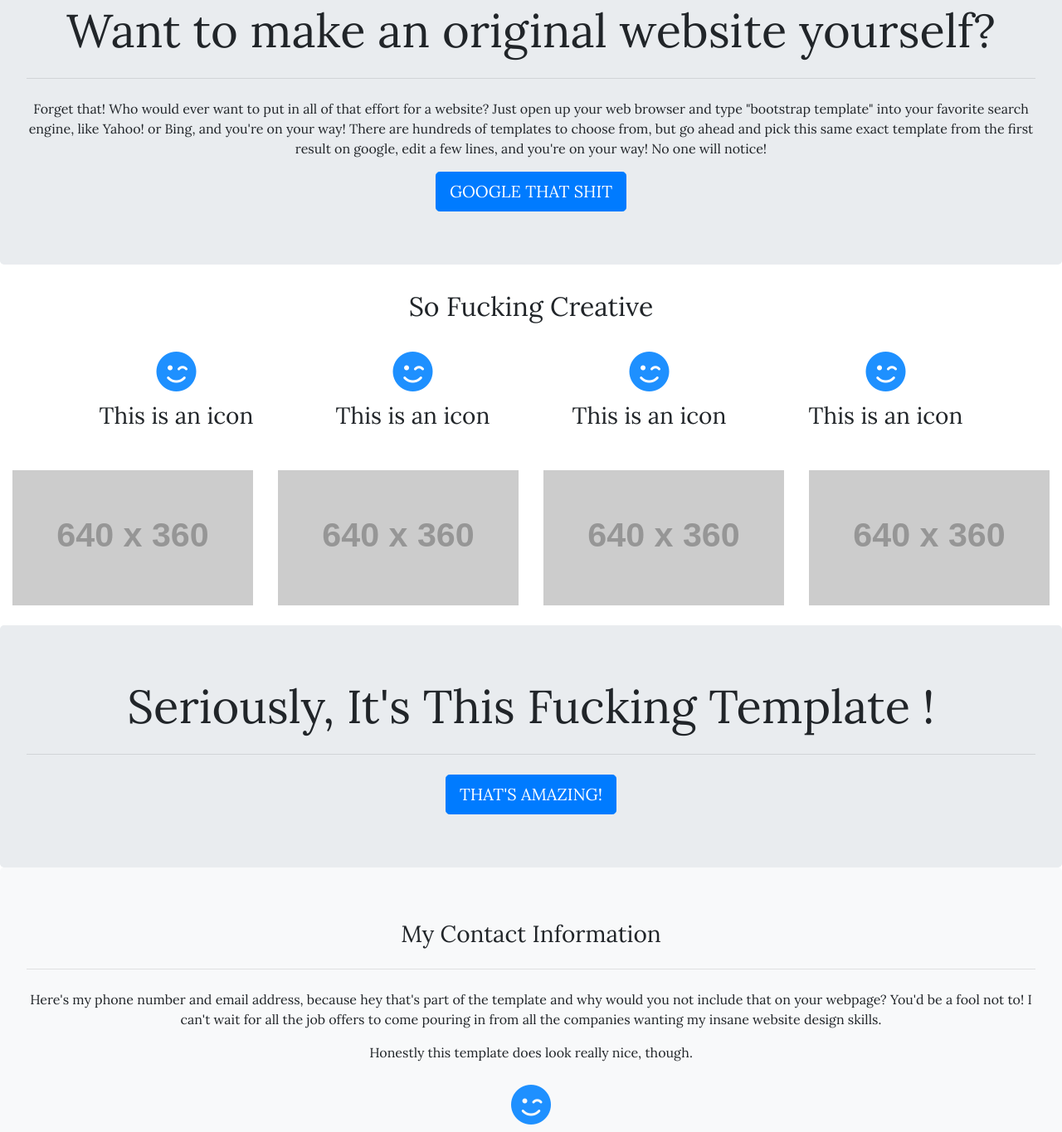
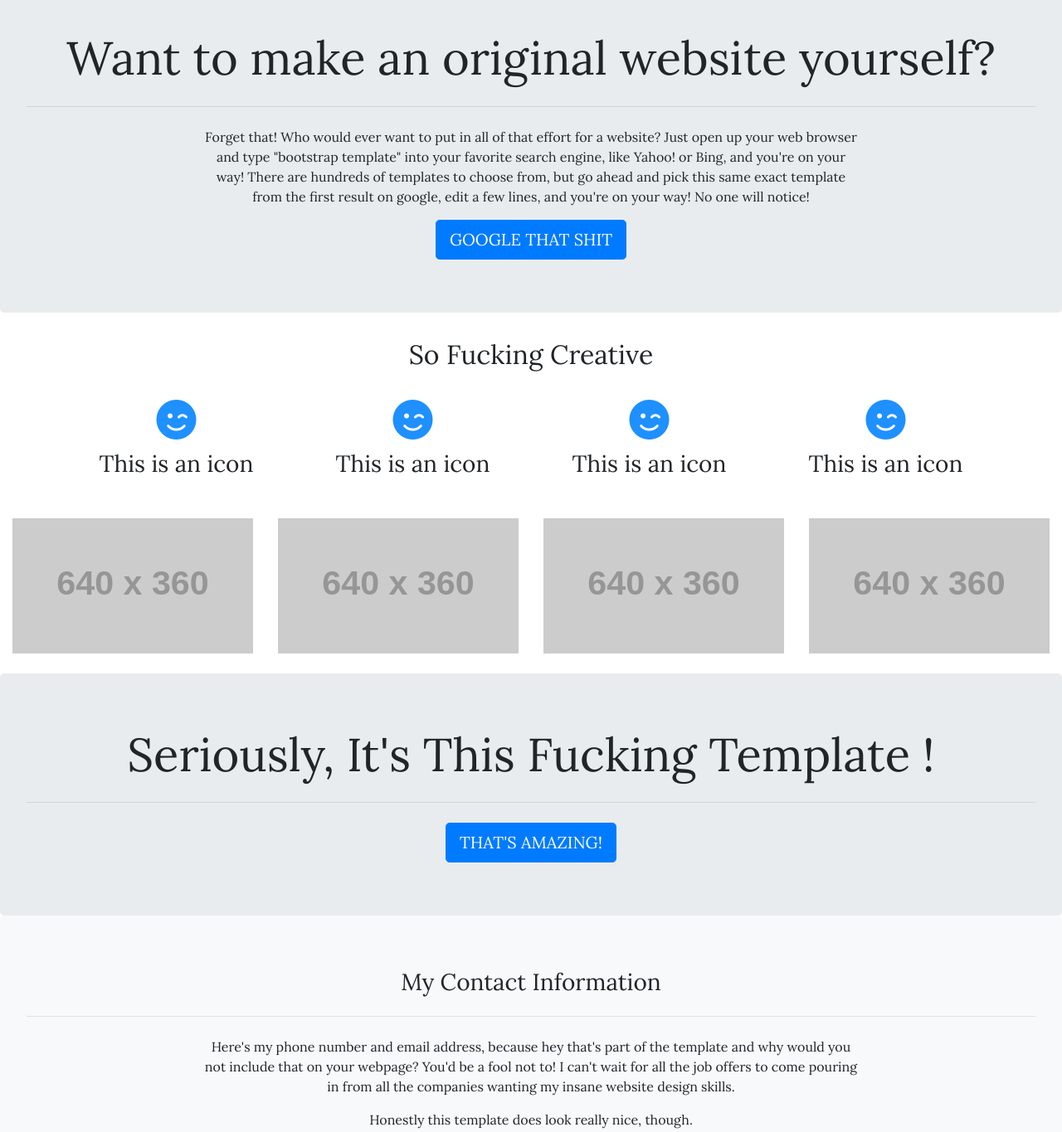
Before and after one commit to XccelerateOrg/FTWD_Web_Day_04, a plain HTML site: page Exercise_A/index.html in a window 1280 px wide. Shown: the part 939-2304 px from the top of the page at 83% size. Drawn offline with nearby package versions, Linux system fonts and the light colour scheme; some packages are replaced by stand-ins of ours; files that its build step writes are made by us from their sources; placeholder pictures from the web are drawn by us; a script that the page names is missing.

Commit message:
Update index.html

```diff
--- a/Exercise_A/index.html
+++ b/Exercise_A/index.html
@@ -59,7 +59,9 @@
       <div class="jumbotron text-center mb-0 bg-light" style="padding-top: 20%; padding-bottom: 20%;">
         <h1 class="display-3 animate__animated animate__bounce wow">HEY LOOK, IT'S EVERY BOOTSTRAP WEBSITE EVER</h1>
         <hr class="my-4">
-        <p>Take a look around at the same fucking bootstrap page you've seen ten million times before! Featuring all the same things as those pages!</p>
+        <center>
+          <p style="width: 90%; font-size:1.2rem;">Take a look around at the same fucking bootstrap page you've seen ten million times <br> before! Featuring all the same things as those pages!</p>
+        </center>
         <a class="btn btn-primary btn-lg" href="#ABOUT" role="button">THIS BUTTON MAKES THE PAGE SCROLL</a>
       </div>
     </div>
@@ -68,7 +70,9 @@
       <div class="jumbotron text-center">
         <h1 class="display-4  animate__animated animate__zoomIn wow">Want to make an original website yourself?</h1>
         <hr class="my-4">
-        <p>Forget that! Who would ever want to put in all of that effort for a website? Just open up your web browser and type "bootstrap template" into your favorite search engine, like Yahoo! or Bing, and you're on your way! There are hundreds of templates to choose from, but go ahead and pick this same exact template from the first result on google, edit a few lines, and you're on your way! No one will notice!</p>
+        <center>
+          <p style="width: 65%;">Forget that! Who would ever want to put in all of that effort for a website? Just open up your web browser and type "bootstrap template" into your favorite search engine, like Yahoo! or Bing, and you're on your way! There are hundreds of templates to choose from, but go ahead and pick this same exact template from the first result on google, edit a few lines, and you're on your way! No one will notice!</p>
+        </center>
         <a class="btn btn-primary btn-lg" href="http://lmgtfy.com/?q=bootstrap+template" target="_blank" role="button">GOOGLE THAT SHIT</a>
       </div>
     </div>
@@ -146,8 +150,11 @@
       <div class="jumbotron text-center mb-0 bg-light">
         <h3>My Contact Information</h3>
         <hr class="my-4">
-        <p>Here's my phone number and email address, because hey that's part of the template and why would you not include that on your webpage? You'd be a fool not to! I can't wait for all the job offers to come pouring in from all the companies wanting my insane website design skills.</p>
-        <p>Honestly this template does look really nice, though.
+        <center>
+          <p style="width: 65%;">Here's my phone number and email address, because hey that's part of the template and why would you not include that on your webpage? You'd be a fool not to! I can't wait for all the job offers to come pouring in from all the companies wanting my insane website design skills.</p>
+          <p style="width: 65%;">Honestly this template does look really nice, though.
+        </center>
+
         <div style="font-size: 48px; color: Dodgerblue;">
           <i class="fas fa-smile-wink"></i>
         </div>
```
